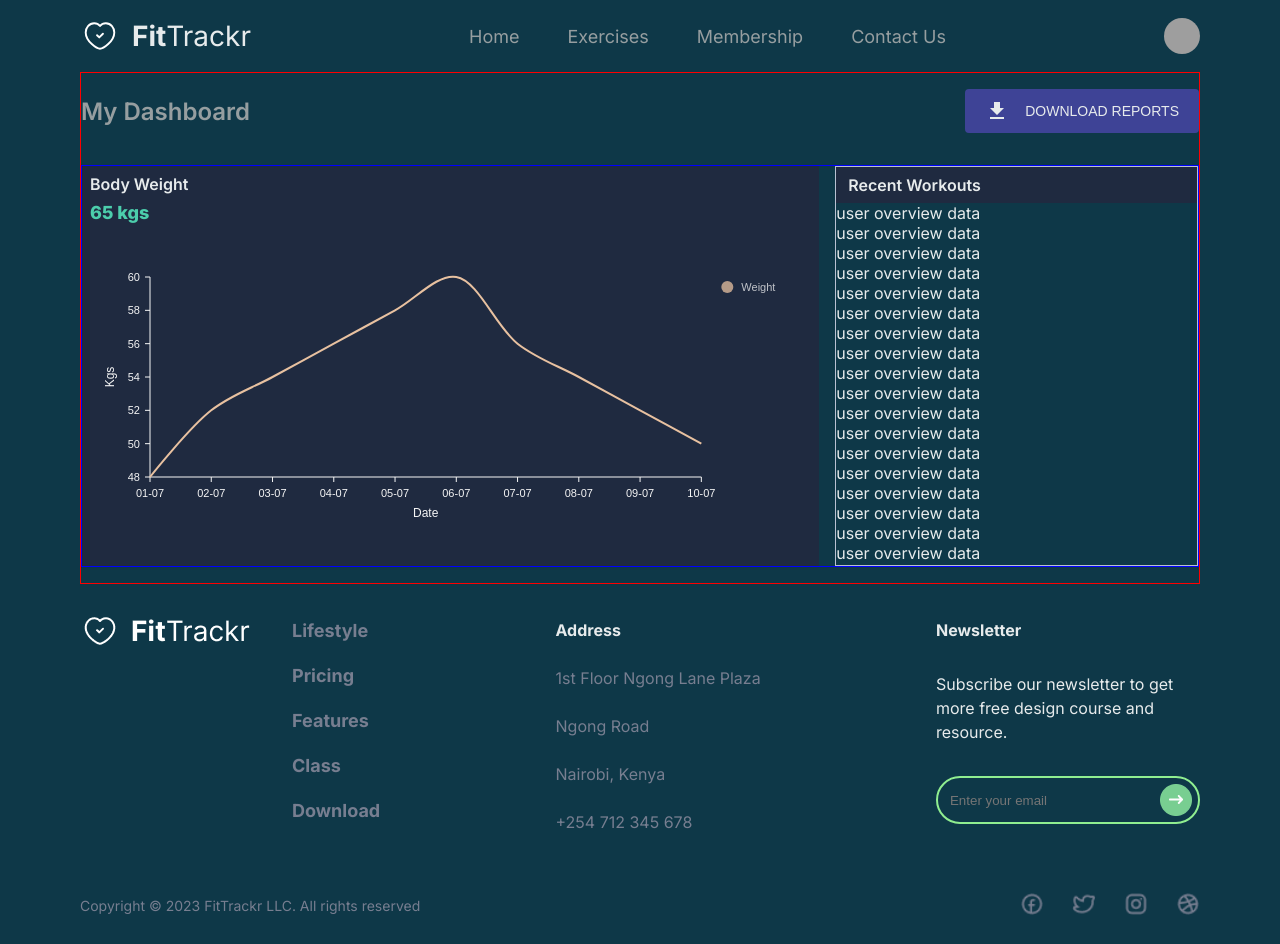
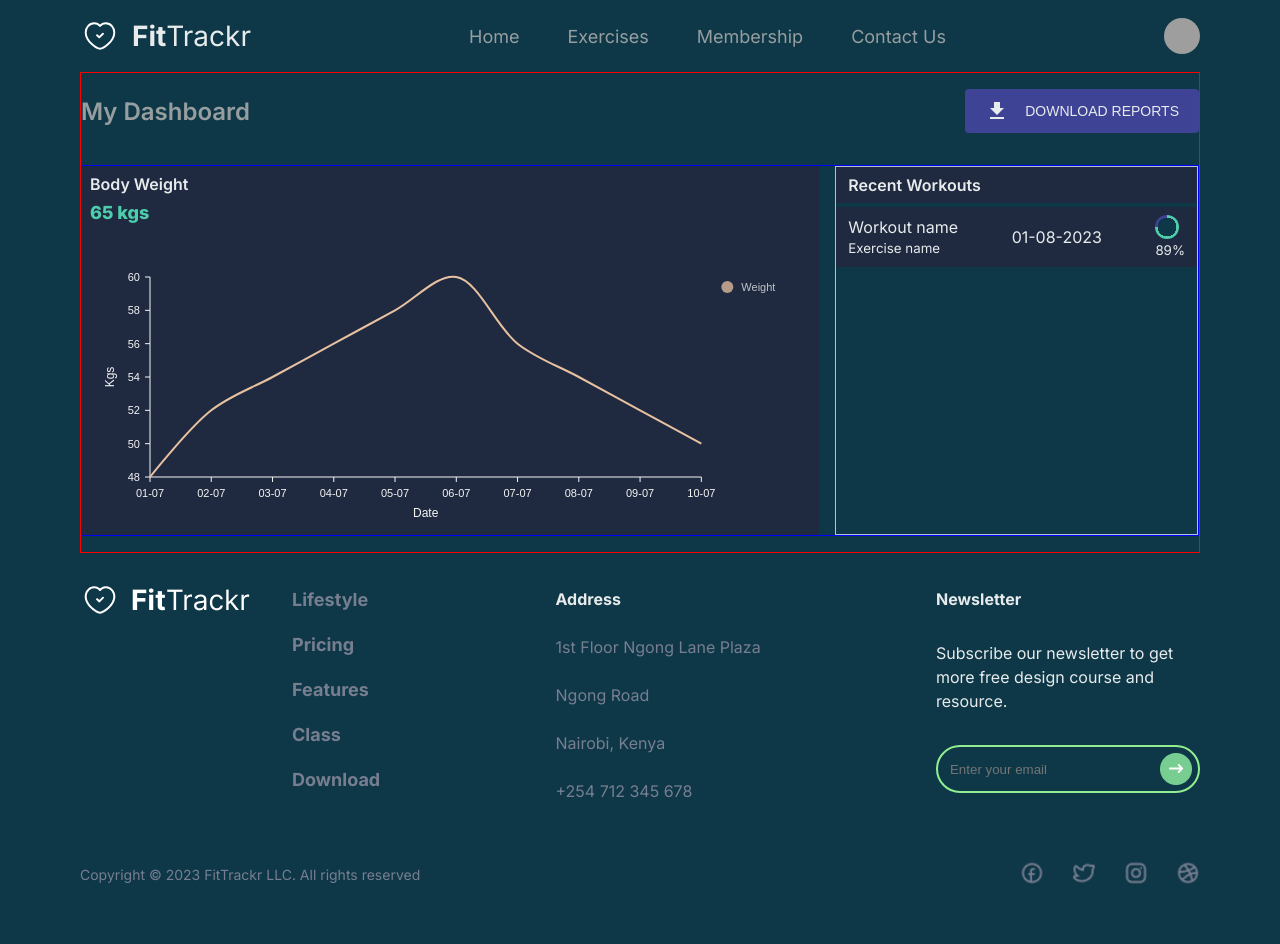
Before and after one commit to Ase020/fitTrackr-client, a React (Vite) app: page /dashboard in a window 1280 px wide. After the commit the page ends 913 px from the top, so only its background shows below. Built offline with nearby package versions, Linux system fonts and the light colour scheme; grey boxes are pictures that could not be loaded; a web font is replaced by a local one.

Commit message:
add progress bar build

```diff
--- a/src/components/index.js
+++ b/src/components/index.js
@@ -4,5 +4,16 @@ import { default as HeroSection } from "./hero-section/HeroSection";
 import { default as CleanDesign } from "./clean-design/CleanDesign";
 import { default as ExerciseCard } from "./exerciseCard/ExerciseCard";
 import { default as LineChart } from "./lineChart/LineChart";
+import { default as ProgressCircle } from "./progress-circle/ProgressCircle";
+import { default as WorkoutCard } from "./workoutCard/WorkoutCard";
 
-export { Navbar, Footer, HeroSection, CleanDesign, ExerciseCard, LineChart };
+export {
+  Navbar,
+  Footer,
+  HeroSection,
+  CleanDesign,
+  ExerciseCard,
+  LineChart,
+  ProgressCircle,
+  WorkoutCard,
+};
--- /dev/null
+++ b/src/components/progress-circle/ProgressCircle.jsx
@@ -0,0 +1,19 @@
+const ProgressCircle = () => {
+  const progress = 0.75;
+  const size = 24;
+  const angle = progress * 360;
+  return (
+    <div
+      style={{
+        background: `radial-gradient(#0e3848 55%, transparent 56%),
+    conic-gradient(transparent 0deg ${angle}deg, #3e4396 ${angle}deg 360deg),
+    #4cceac`,
+        borderRadius: "50%",
+        width: `${size}px`,
+        height: `${size}px`,
+      }}
+    />
+  );
+};
+
+export default ProgressCircle;
--- /dev/null
+++ b/src/components/workoutCard/WorkoutCard.jsx
@@ -0,0 +1,22 @@
+import ProgressCircle from "../progress-circle/ProgressCircle";
+import "./workoutCard.css";
+
+const WorkoutCard = () => {
+  return (
+    <div className="workout_card">
+      <div className="workout_name-container">
+        <p className="workout_name">Workout name</p>
+        <small className="workout_name">Exercise name</small>
+      </div>
+
+      <span className="workout_date">01-08-2023</span>
+
+      <div className="workout_progress-container">
+        <ProgressCircle />
+        <small className="workout_progress-percentage">89%</small>
+      </div>
+    </div>
+  );
+};
+
+export default WorkoutCard;
--- /dev/null
+++ b/src/components/workoutCard/workoutCard.css
@@ -0,0 +1,8 @@
+.workout_card {
+  background: #1f2a40;
+  display: flex;
+  align-items: center;
+  justify-content: space-between;
+
+  padding: 8px 12px;
+}
--- a/src/pages/dashboard/Dashboard.jsx
+++ b/src/pages/dashboard/Dashboard.jsx
@@ -1,7 +1,7 @@
 import DownloadIcon from "@mui/icons-material/Download";
 
 import "./dashboard.css";
-import { LineChart } from "../../components";
+import { LineChart, WorkoutCard } from "../../components";
 
 const Dashboard = () => {
   return (
@@ -28,45 +28,8 @@ const Dashboard = () => {
 
           <div className="recent_workout_container">
             <h5 className="recent_workout-header">recent workouts</h5>
-            <p>user overview data</p>
-            <p>user overview data</p>
-            <p>user overview data</p>
-            <p>user overview data</p>
-            <p>user overview data</p>
-            <p>user overview data</p>
-            <p>user overview data</p>
-            <p>user overview data</p>
-            <p>user overview data</p>
-            <p>user overview data</p>
-            <p>user overview data</p>
-            <p>user overview data</p>
-            <p>user overview data</p>
-            <p>user overview data</p>
-            <p>user overview data</p>
-            <p>user overview data</p>
-            <p>user overview data</p>
-            <p>user overview data</p>
-            <p>user overview data</p>
-            <p>user overview data</p>
-            <p>user overview data</p>
-            <p>user overview data</p>
-            <p>user overview data</p>
-            <p>user overview data</p>
-            <p>user overview data</p>
-            <p>user overview data</p>
-            <p>user overview data</p>
-            <p>user overview data</p>
-            <p>user overview data</p>
-            <p>user overview data</p>
-            <p>user overview data</p>
-            <p>user overview data</p>
-            <p>user overview data</p>
-            <p>user overview data</p>
-            <p>user overview data</p>
-            <p>user overview data</p>
-            <p>user overview data</p>
-            <p>user overview data</p>
-            <p>user overview data</p>
+
+            <WorkoutCard />
           </div>
         </div>
       </div>
--- a/src/pages/dashboard/dashboard.css
+++ b/src/pages/dashboard/dashboard.css
@@ -84,6 +84,9 @@
   overflow: scroll;
 
   position: relative;
+  display: flex;
+  flex-direction: column;
+  gap: 4px;
 }
 
 .recent_workout-header {
```
